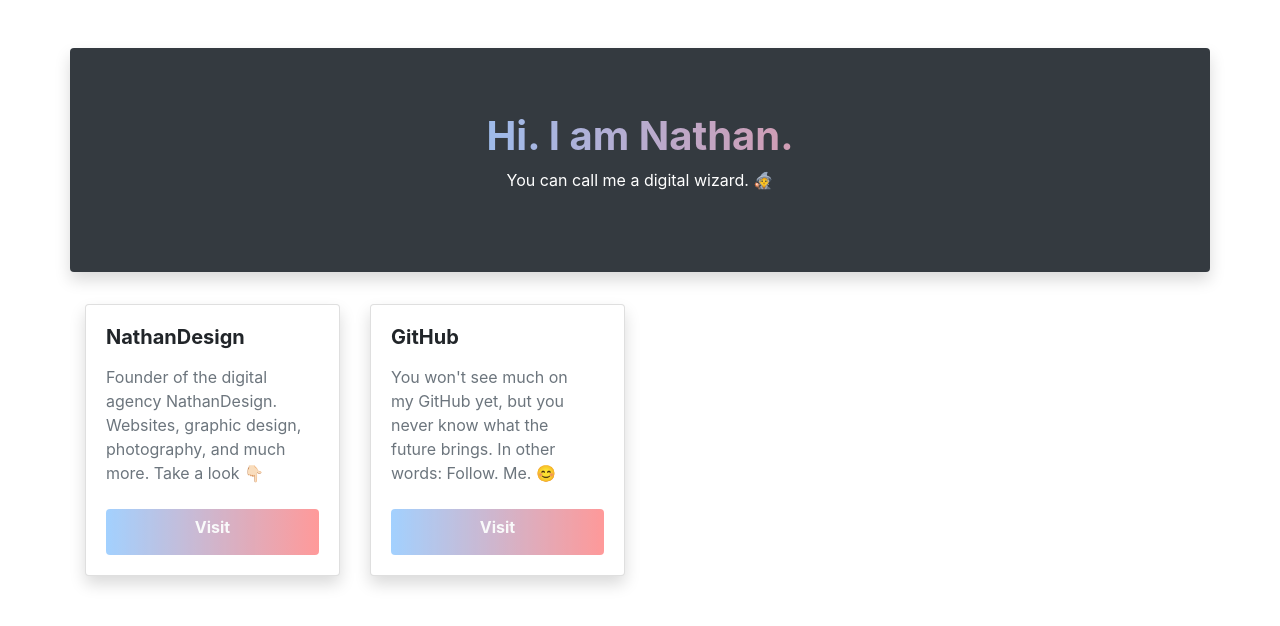
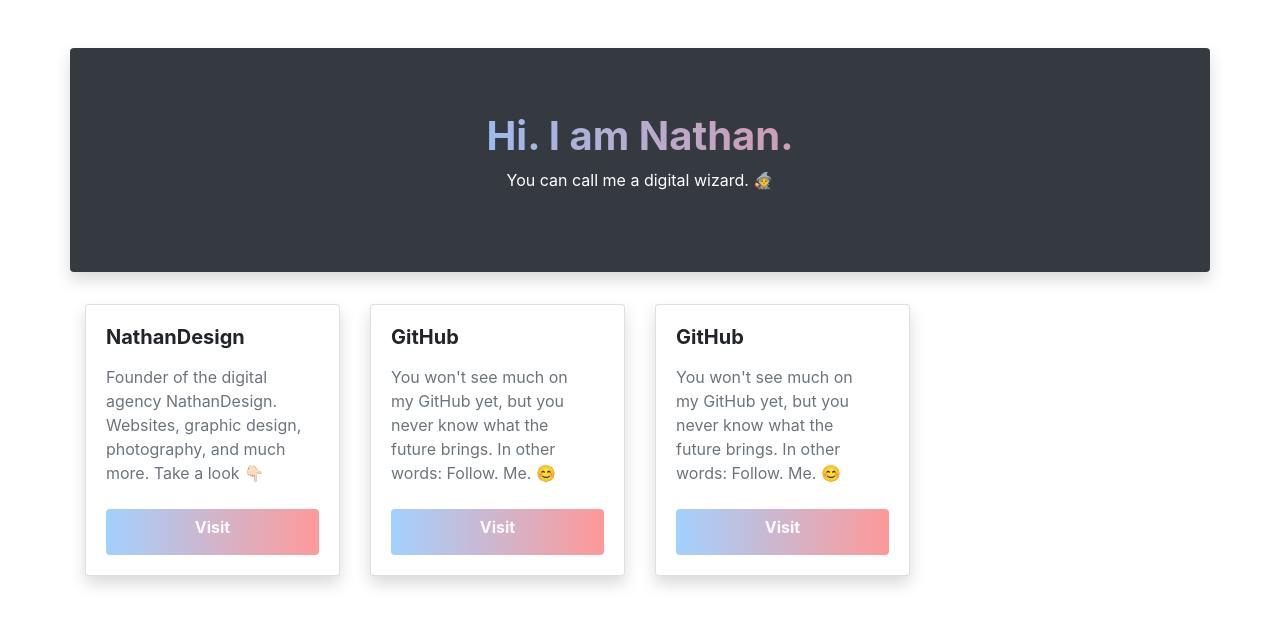
Before and after one commit to justnathan321/landing-page-nathant.be, a React (Create React App) app: page / in a window 1280 px wide. Shown: the top 626 px of the page. Built offline with nearby package versions, Linux system fonts and the light colour scheme.

Commit message:
logo comp added, fixed urls

```diff
--- a/src/App.js
+++ b/src/App.js
@@ -1,7 +1,6 @@
 import React from "react";
 import 'bootstrap/dist/css/bootstrap.min.css'
 import './style/App.css'
-import NathanDesignImage from "./images/VRmockup1.png"
 import {Col, Container, Row} from "react-bootstrap";
 import {PortfolioCard} from './components/PortfolioCard';
 import {JumboAboutMe} from "./components/JumboAboutMe";
@@ -14,10 +13,13 @@
             </Row>
             <Row>
                 <Col xs={3} className="mb-5" >
-                    <PortfolioCard name="NathanDesign" text="Founder of the digital agency NathanDesign. Websites, graphic design, photography, and much more. Take a look 👇🏻" url="https://nathandesign.be"/>
+                    <PortfolioCard name="NathanDesign" text="Founder of the digital agency NathanDesign. Websites, graphic design, photography, and much more. Take a look 👇🏻" url="nathandesign"/>
                 </Col>
                 <Col xs={3} className="mb-5" >
-                    <PortfolioCard name="GitHub" text="You won't see much on my GitHub yet, but you never know what the future brings. In other words: Follow. Me. 😊" url="https://" />
+                    <PortfolioCard name="GitHub" text="You won't see much on my GitHub yet, but you never know what the future brings. In other words: Follow. Me. 😊" url="github" />
+                </Col>
+                <Col xs={3} className="mb-5" >
+                    <PortfolioCard name="GitHub" text="You won't see much on my GitHub yet, but you never know what the future brings. In other words: Follow. Me. 😊" url="github" />
                 </Col>
             </Row>
         </Container>
--- a/src/components/PortfolioCard.jsx
+++ b/src/components/PortfolioCard.jsx
@@ -2,7 +2,8 @@
 import {Badge, Button, Card} from "react-bootstrap";
 import "../style/PortfolioCard.css"
 
-export function PortfolioCard({name, image, text, url}) {
+export function PortfolioCard({name, text, url}) {
+
     return (
         <Card className="h-100 shadow bg-white rounded">
             <Card.Body className="d-flex flex-column">
@@ -14,7 +15,15 @@
                         {text}
                     </Card.Text>
                 </div>
-                <Button onClick={url} className="mt-auto  font-weight-bold btnStyling pb-0" variant="outline-light">
+                <Button type="button"
+                        onClick={(e) => {
+                            e.preventDefault();
+                            if(url.includes("nathandesign")){
+                                window.location.href = 'https://nathandesign.be'
+                            }else if(url.includes("github")){
+                                window.location.href = 'https://github.com/justnathan321'
+                            }
+                        }} className="mt-auto  font-weight-bold btnStyling pb-0" variant="outline-light">
                     <p className="font-weight-bold">Visit</p>
                 </Button>
             </Card.Body>
--- a/src/style/PortfolioCard.css
+++ b/src/style/PortfolioCard.css
@@ -14,3 +14,8 @@
     color: white;
     opacity: 1
 }
+
+.hrefStyling:hover{
+    color: white;
+    text-decoration: none;
+}
```
Also changed, not shown: src/components/LogoCards.jsx (added, +12 -0 lines), 1 other file (tests, documents, lock files or other folders).
